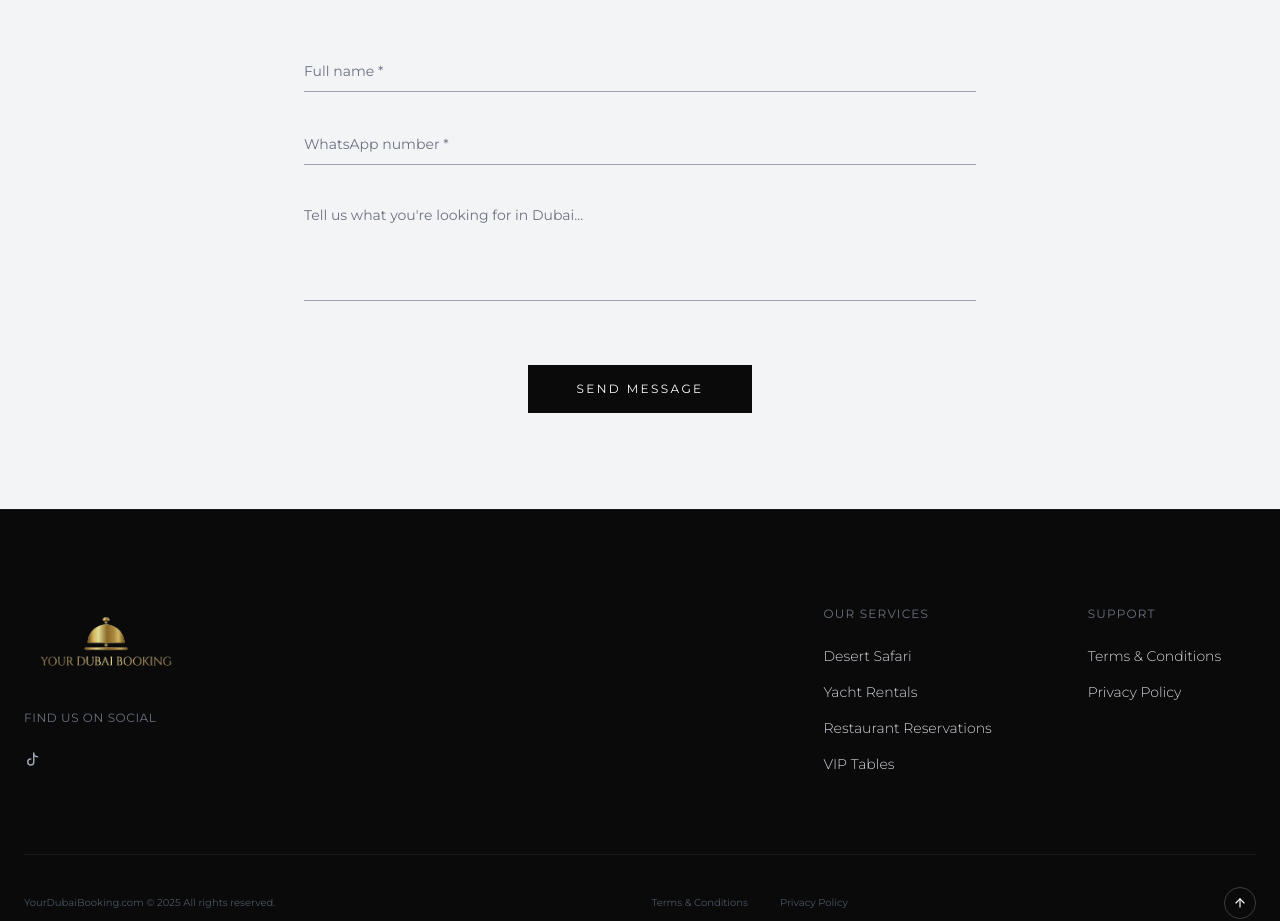
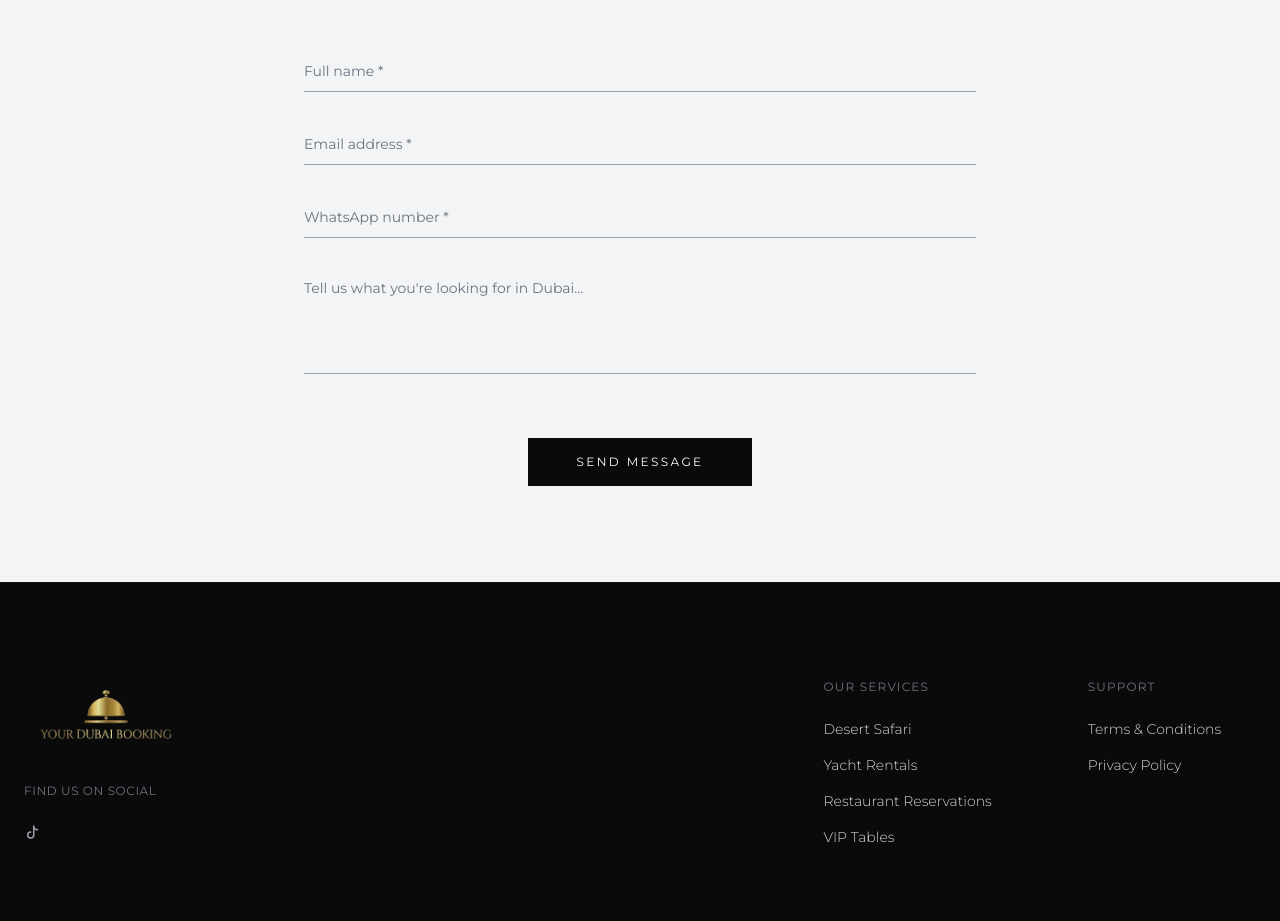
Before and after one commit to Flynn1244/yourdubaibooking-claude-enhanced-, a React (Vite) app: page / in a window 1280 px wide. Shown: the part 3540-4461 px from the top of the page. Built offline with nearby package versions, Linux system fonts and the light colour scheme; a web font is replaced by a local one.

Commit message:
Add email field to contact form

```diff
--- a/components/Contact.tsx
+++ b/components/Contact.tsx
@@ -11,6 +11,7 @@ export const Contact: React.FC = React.memo(() => {
 
     const formData = new FormData(e.currentTarget);
     const name = formData.get('name') as string;
+    const email = formData.get('email') as string;
     const phone = formData.get('phone') as string;
     const message = formData.get('message') as string;
 
@@ -25,6 +26,7 @@ export const Contact: React.FC = React.memo(() => {
         },
         body: JSON.stringify({
           name: name,
+          email: email,
           phone: phone,
           message: message,
           _subject: `New Enquiry from ${name} - Your Dubai Booking`,
@@ -60,9 +62,10 @@ export const Contact: React.FC = React.memo(() => {
               access_key: web3formsKey,
               subject: `New Enquiry from ${name} - Your Dubai Booking`,
               from_name: name,
+              from_email: email,
               email: 'contact@yourdubaibooking.com',
               phone: phone,
-              message: `Name: ${name}\nWhatsApp: ${phone}\n\nMessage:\n${message}`,
+              message: `Name: ${name}\nEmail: ${email}\nWhatsApp: ${phone}\n\nMessage:\n${message}`,
             }),
           });
 
@@ -79,7 +82,7 @@ export const Contact: React.FC = React.memo(() => {
       }
 
       // Final fallback: Use mailto
-      const mailtoLink = `mailto:contact@yourdubaibooking.com?subject=${encodeURIComponent(`New Enquiry from ${name} - Your Dubai Booking`)}&body=${encodeURIComponent(`Name: ${name}\nWhatsApp: ${phone}\n\nMessage:\n${message}`)}`;
+      const mailtoLink = `mailto:contact@yourdubaibooking.com?subject=${encodeURIComponent(`New Enquiry from ${name} - Your Dubai Booking`)}&body=${encodeURIComponent(`Name: ${name}\nEmail: ${email}\nWhatsApp: ${phone}\n\nMessage:\n${message}`)}`;
       window.location.href = mailtoLink;
       setStatus(FormStatus.SUCCESS);
       e.currentTarget.reset();
@@ -133,6 +136,18 @@ export const Contact: React.FC = React.memo(() => {
                 />
              </div>
 
+             {/* Email */}
+             <div className="border-b border-gray-400 py-2">
+                <input
+                  type="email"
+                  name="email"
+                  placeholder="Email address *"
+                  required
+                  className="w-full bg-transparent border-none focus:ring-0 placeholder-gray-500 text-sm text-black"
+                  aria-label="Email address"
+                />
+             </div>
+
              {/* WhatsApp Number */}
              <div className="border-b border-gray-400 py-2">
                 <input
```
